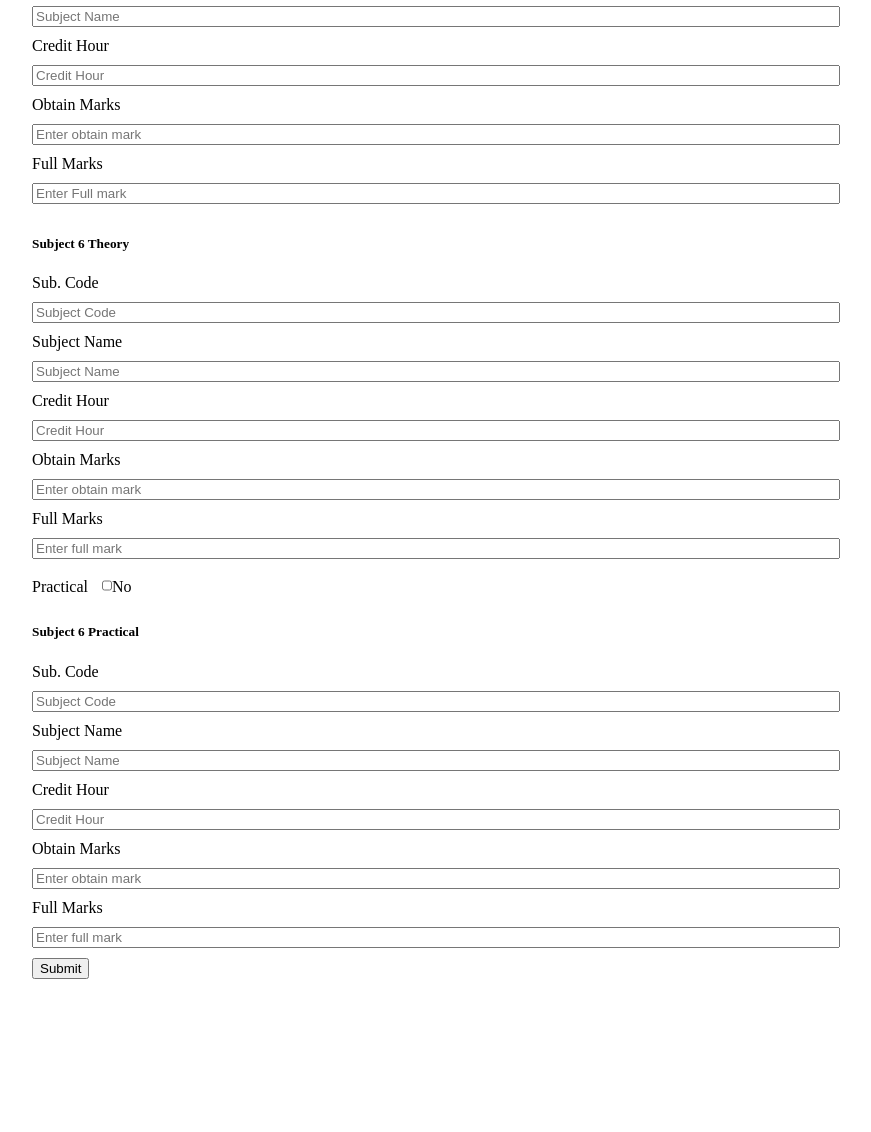
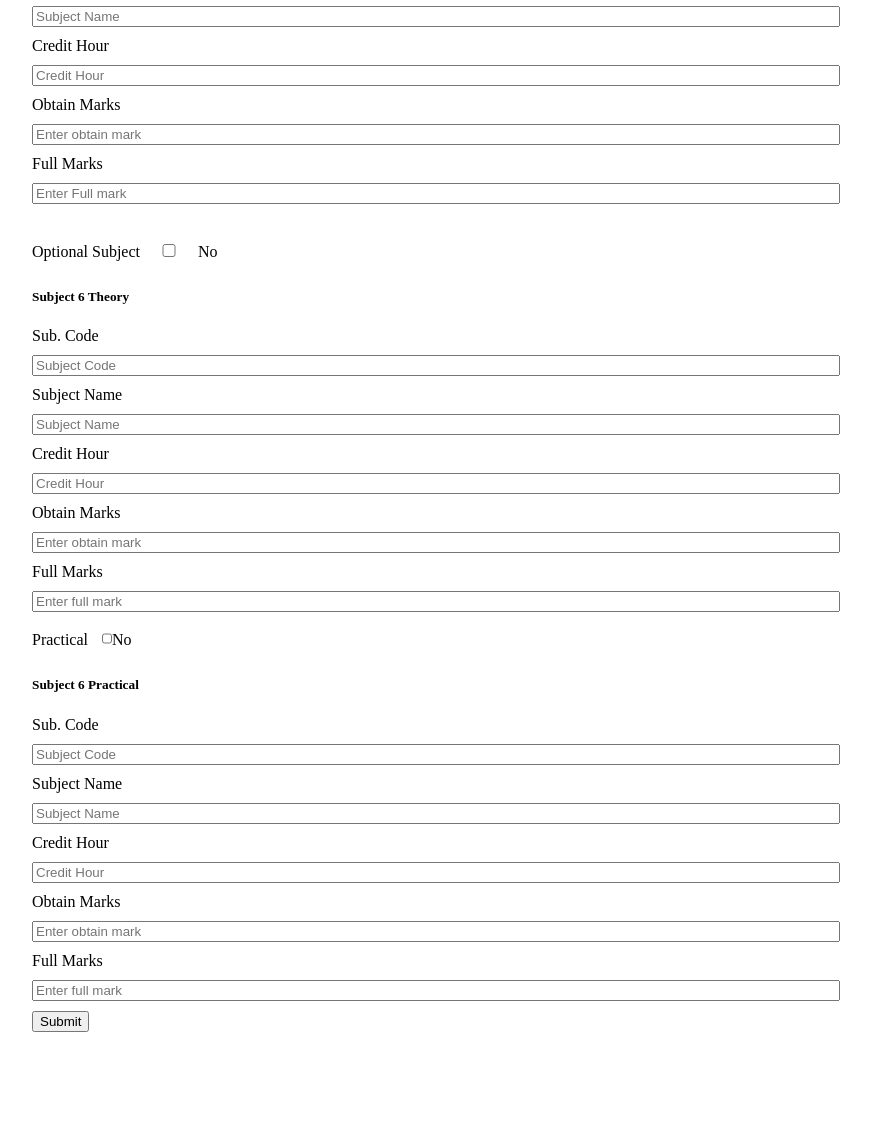
Before and after one commit to NSanchay/marksheets, a Django app: page / in a window 1280 px wide. Shown: the part 4158-5290 px from the top of the page, without its empty margins (208-1079 px from the left). Before the commit the page ends 5137 px from the top, so only its background shows below. Run offline with Django 4.2, Linux system fonts and the light colour scheme.

Commit message:
update 5 dubject only

```diff
--- a/marksheet/views.py
+++ b/marksheet/views.py
@@ -17,6 +17,12 @@ def home(request):
         pr4 = request.POST.get('pr4')
         pr5 = request.POST.get('pr5')
         pr6 = request.POST.get('pr6')
+        gpoint6 = ''
+        gpa6 = ''
+        omk6 = 0
+        fmk6 = 0
+        finalgrade6 = ''
+
         gpointp = ''
         gpointp2 = ''
         gpointp3 = ''
@@ -154,28 +160,30 @@ def home(request):
         finalgrade5 = check(percentgp5)
 
         # Sunject 6
-        omk6 = float(request.POST.get('omk6'))
-        fmk6 = float(request.POST.get('fmk6'))
-        percentage6 = (omk6*100)/fmk6
-        fgpa6 = percentage6/25
-        gpa6 = "{:.1f}".format(fgpa6)
-        if pr6 != 'pr6':
-            omkp6 = float(request.POST.get('omkp6'))
-            fmkp6 = float(request.POST.get('fmkp6'))
-            percentagep6 = (omkp6*100)/fmkp6
-            fgpap6 = percentagep6/25
-            gpap6 = "{:.1f}".format(fgpap6)
+        optional = request.POST.get('optionals')
+        if optional != 'optional':
+            omk6 = float(request.POST.get('omk6'))
+            fmk6 = float(request.POST.get('fmk6'))
+            percentage6 = (omk6*100)/fmk6
+            fgpa6 = percentage6/25
+            gpa6 = "{:.1f}".format(fgpa6)
+            if pr6 != 'pr6':
+                omkp6 = float(request.POST.get('omkp6'))
+                fmkp6 = float(request.POST.get('fmkp6'))
+                percentagep6 = (omkp6*100)/fmkp6
+                fgpap6 = percentagep6/25
+                gpap6 = "{:.1f}".format(fgpap6)
 
 
-            ogp6 = omk6+omkp6
-            fgp6 = fmk6 + fmkp6
-            percentgp6 = (ogp6*100)/fgp6
+                ogp6 = omk6+omkp6
+                fgp6 = fmk6 + fmkp6
+                percentgp6 = (ogp6*100)/fgp6
 
-            gpointp6 = check(percentagep6)
-        else:
-            percentgp6 = percentage6
-        gpoint6 = check(percentage6)
-        finalgrade6 = check(percentgp6)
+                gpointp6 = check(percentagep6)
+            else:
+                percentgp6 = percentage6
+            gpoint6 = check(percentage6)
+            finalgrade6 = check(percentgp6)
 
         final = omk + omkp + omk2 + omkp2 + omk3 + omkp3 + omk4 + omkp4 + omk5 + omkp5 + omk6 + omkp6
         full =  fmk + fmkp + fmk2 + fmkp2 + fmk3 + fmkp3 + fmk4 + fmkp4 + fmk5 + fmkp5 + fmk6 + fmkp6
--- a/static/js/min.js
+++ b/static/js/min.js
@@ -18,3 +18,7 @@ function myFunction1() {
     var element = document.getElementById("p6");
     element.classList.toggle("mystyle");
   }
+  function optional() {
+    var element = document.getElementById("optional");
+    element.classList.toggle("mystyle");
+  }
--- a/templates/form.html
+++ b/templates/form.html
@@ -226,7 +226,8 @@
             <label for="fmkp5">Full Marks</label>
             <input type="text" name="fmkp5" id="fmkp5" placeholder="Enter Full mark">
         </div>
-
+        <div style="margin-top: 20px;">Optional Subject <input type="checkbox" name="optionals" value="optional" style="width: 50px;" onclick="optional()"> No</div>
+        <div id="optional">
             <div class="t6">
                 <h5>Subject 6 Theory</h5>
                 <label for="scode6">Sub. Code</label>
@@ -264,6 +265,7 @@
                 <label for="fmkp6">Full Marks</label>
                 <input type="text" name="fmkp6" id="fmkp6" placeholder="Enter full mark">
             </div>
+        </div>
 
         <button type="submit">Submit</button>
     </form>
```
Lines whose indentation alone changed are shown as unchanged.
